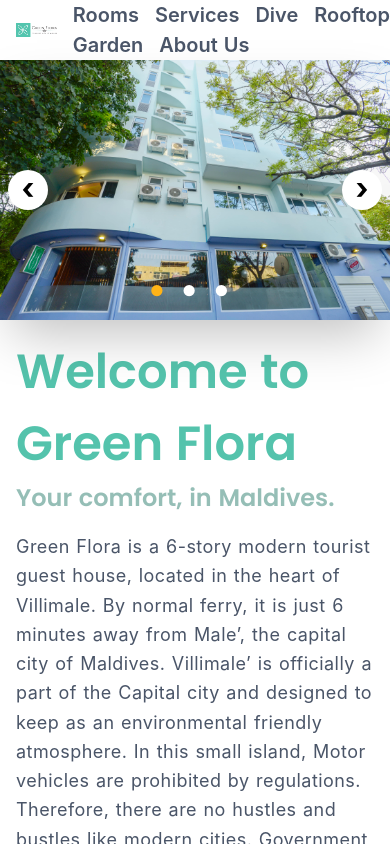
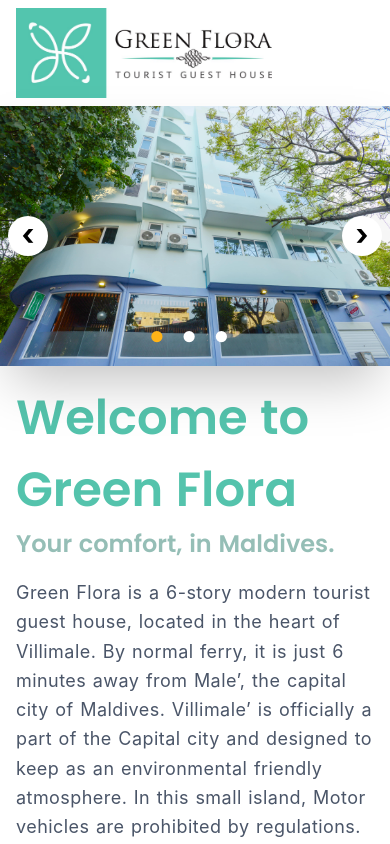
Before and after one commit to alinauf/greenflora, a Nuxt app: page / in a window 390 px wide. Shown: the top 844 px of the page. Built offline with nearby package versions, Linux system fonts and the light colour scheme.

Commit message:
Nav MD Block

```diff
--- a/layouts/partials/Nav.vue
+++ b/layouts/partials/Nav.vue
@@ -7,7 +7,7 @@
             </div>
         </div>
 
-        <div class="space-x-4">
+        <div class="hidden md:block space-x-4">
             <a href="" class="text-xl text-gray-700 hover:text-green-700 font-semibold">Rooms</a>
             <a href="" class="text-xl text-gray-700 hover:text-green-700 font-semibold">Services</a>
             <a href="" class="text-xl text-gray-700 hover:text-green-700 font-semibold">Dive</a>
```
